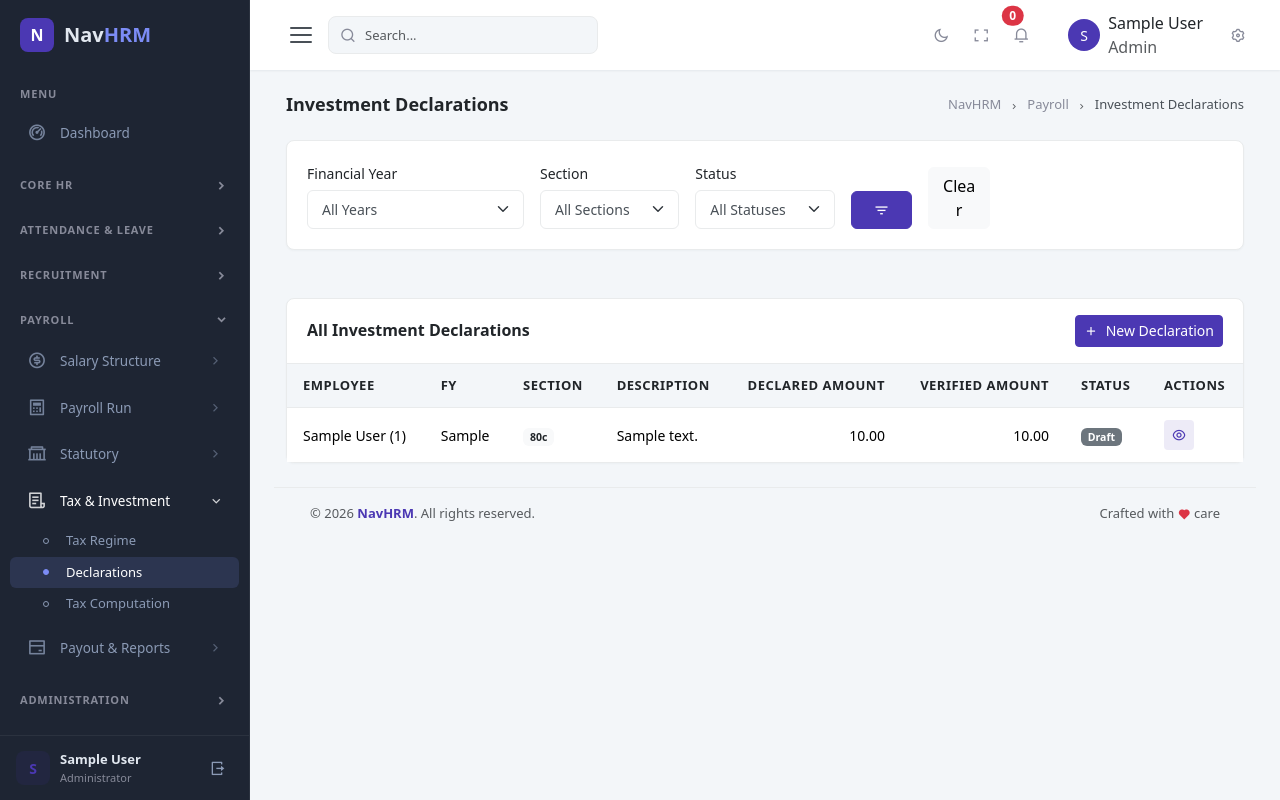
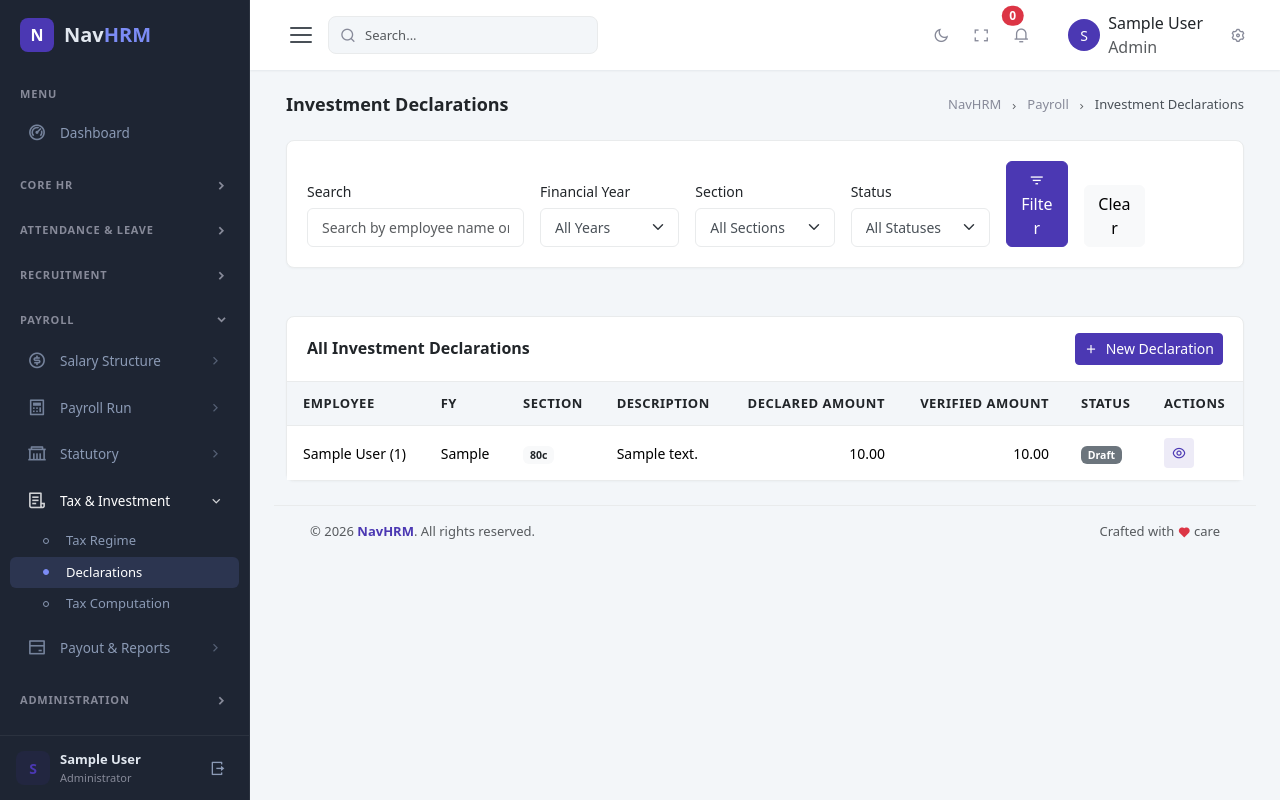
Before and after one commit to Navaid-KloneIT/navhrm, a Django app: page /payroll/tax/declarations/ in a window 1280 px wide. Run offline with Django 4.2, Linux system fonts and the light colour scheme; a user stored in the database is signed in; tables that the repository leaves empty hold one stand-in row (values such as "Sample post"); some libraries are stand-ins or nearby versions.

Commit message:
Fix declaration list: populate financial_year/section/status dropdowns, add search filter

```diff
--- a/templates/payroll/declaration_list.html
+++ b/templates/payroll/declaration_list.html
@@ -23,11 +23,15 @@
                 <form method="GET" action="{% url 'payroll:declaration_list' %}">
                     <div class="row g-3 align-items-end">
                         <div class="col-md-3">
+                            <label class="form-label">Search</label>
+                            <input type="text" class="form-control" name="search" value="{{ search }}" placeholder="Search by employee name or ID...">
+                        </div>
+                        <div class="col-md-2">
                             <label class="form-label">Financial Year</label>
                             <select class="form-select" name="financial_year">
                                 <option value="">All Years</option>
                                 {% for fy in financial_years %}
-                                <option value="{{ fy }}" {% if request.GET.financial_year == fy %}selected{% endif %}>{{ fy }}</option>
+                                <option value="{{ fy }}" {% if selected_financial_year == fy %}selected{% endif %}>{{ fy }}</option>
                                 {% endfor %}
                             </select>
                         </div>
@@ -36,7 +40,7 @@
                             <select class="form-select" name="section">
                                 <option value="">All Sections</option>
                                 {% for value, label in sections %}
-                                <option value="{{ value }}" {% if request.GET.section == value %}selected{% endif %}>{{ label }}</option>
+                                <option value="{{ value }}" {% if selected_section == value %}selected{% endif %}>{{ label }}</option>
                                 {% endfor %}
                             </select>
                         </div>
@@ -45,13 +49,13 @@
                             <select class="form-select" name="status">
                                 <option value="">All Statuses</option>
                                 {% for value, label in statuses %}
-                                <option value="{{ value }}" {% if request.GET.status == value %}selected{% endif %}>{{ label }}</option>
+                                <option value="{{ value }}" {% if selected_status == value %}selected{% endif %}>{{ label }}</option>
                                 {% endfor %}
                             </select>
                         </div>
                         <div class="col-md-1">
                             <button type="submit" class="btn btn-primary w-100">
-                                <i class="ri-filter-3-line"></i>
+                                <i class="ri-filter-3-line"></i> Filter
                             </button>
                         </div>
                         <div class="col-md-1">
@@ -116,7 +120,7 @@
                                         <i class="ri-money-dollar-circle-line" style="font-size: 48px; opacity: 0.3;"></i>
                                         <p class="mt-2 mb-1">No investment declarations found</p>
                                         <p class="mb-0" style="font-size: 13px;">
-                                            {% if request.GET.financial_year or request.GET.section or request.GET.status %}
+                                            {% if search or selected_financial_year or selected_section or selected_status %}
                                                 Try adjusting your filter criteria.
                                             {% else %}
                                                 Create a new investment declaration to get started.
@@ -137,7 +141,7 @@
                     <ul class="pagination justify-content-center mb-0">
                         {% if page_obj.has_previous %}
                         <li class="page-item">
-                            <a class="page-link" href="?page={{ page_obj.previous_page_number }}{% if request.GET.financial_year %}&financial_year={{ request.GET.financial_year }}{% endif %}{% if request.GET.section %}&section={{ request.GET.section }}{% endif %}{% if request.GET.status %}&status={{ request.GET.status }}{% endif %}">
+                            <a class="page-link" href="?page={{ page_obj.previous_page_number }}{% if search %}&search={{ search }}{% endif %}{% if selected_financial_year %}&financial_year={{ selected_financial_year }}{% endif %}{% if selected_section %}&section={{ selected_section }}{% endif %}{% if selected_status %}&status={{ selected_status }}{% endif %}">
                                 <i class="ri-arrow-left-s-line"></i>
                             </a>
                         </li>
@@ -152,14 +156,14 @@
                             <li class="page-item active"><span class="page-link">{{ num }}</span></li>
                             {% elif num > page_obj.number|add:'-3' and num < page_obj.number|add:'3' %}
                             <li class="page-item">
-                                <a class="page-link" href="?page={{ num }}{% if request.GET.financial_year %}&financial_year={{ request.GET.financial_year }}{% endif %}{% if request.GET.section %}&section={{ request.GET.section }}{% endif %}{% if request.GET.status %}&status={{ request.GET.status }}{% endif %}">{{ num }}</a>
+                                <a class="page-link" href="?page={{ num }}{% if search %}&search={{ search }}{% endif %}{% if selected_financial_year %}&financial_year={{ selected_financial_year }}{% endif %}{% if selected_section %}&section={{ selected_section }}{% endif %}{% if selected_status %}&status={{ selected_status }}{% endif %}">{{ num }}</a>
                             </li>
                             {% endif %}
                         {% endfor %}
 
                         {% if page_obj.has_next %}
                         <li class="page-item">
-                            <a class="page-link" href="?page={{ page_obj.next_page_number }}{% if request.GET.financial_year %}&financial_year={{ request.GET.financial_year }}{% endif %}{% if request.GET.section %}&section={{ request.GET.section }}{% endif %}{% if request.GET.status %}&status={{ request.GET.status }}{% endif %}">
+                            <a class="page-link" href="?page={{ page_obj.next_page_number }}{% if search %}&search={{ search }}{% endif %}{% if selected_financial_year %}&financial_year={{ selected_financial_year }}{% endif %}{% if selected_section %}&section={{ selected_section }}{% endif %}{% if selected_status %}&status={{ selected_status }}{% endif %}">
                                 <i class="ri-arrow-right-s-line"></i>
                             </a>
                         </li>
```
